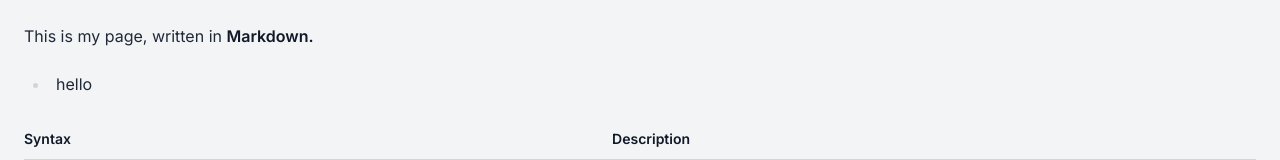
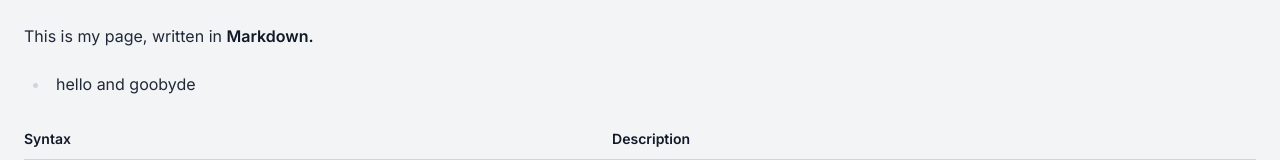
Before and after one commit to ArberTu474/Visit-Dibra-website, an Astro site: page /articles/article in a window 1280 px wide. Shown: the part 162-322 px from the top of the page. Built offline with nearby package versions, Linux system fonts and the light colour scheme; Astro itself is replaced by a stand-in of ours.

Commit message:
new change

```diff
--- a/src/pages/articles/article.md
+++ b/src/pages/articles/article.md
@@ -7,7 +7,7 @@ title: 'My Town'
 
 This is my page, written in **Markdown.**
 
-- hello
+- hello and goobyde
 
 | Syntax    | Description |
 | --------- | ----------- |
```
